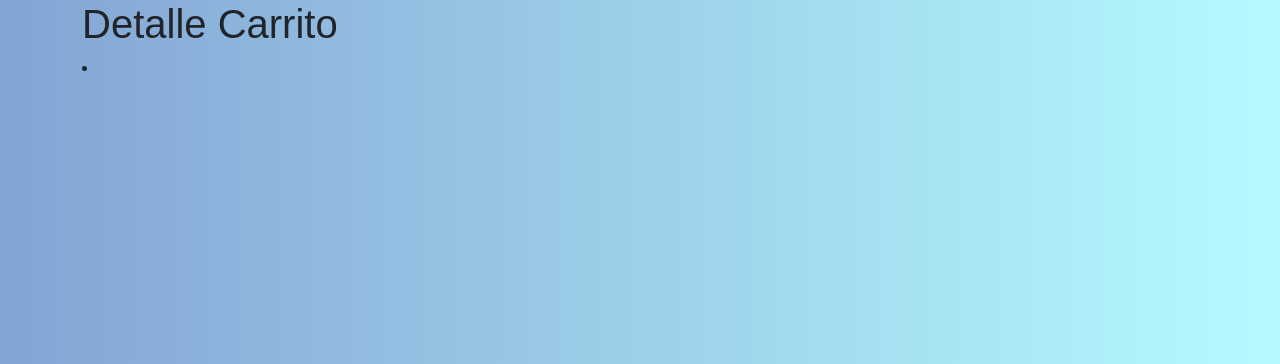
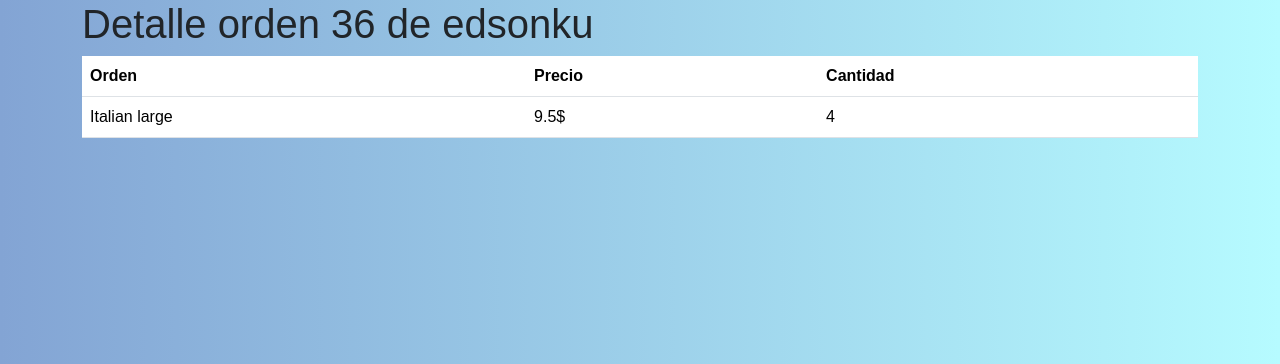
Before and after one commit to edsonku/cs50w-project3, a Django app: page /detalleorden/36 in a window 1280 px wide. Shown: the part 56-420 px from the top of the page. Run offline with Django 3.2, Linux system fonts and the light colour scheme; a user stored in the database is signed in; data comes from the database, SQL or seed files in the repository; both versions use the stored data as it was after the commit; some libraries are stand-ins or nearby versions.

Commit message:
hoy entrego 90

```diff
--- a/orders/templates/orders/detalleorden.html
+++ b/orders/templates/orders/detalleorden.html
@@ -1,18 +1,79 @@
 {% extends 'base.html' %}
 {% block main %}
-<h1> Detalle Carrito</h1>
+<h1> Detalle orden {{orden.pk}}  de {{orden.cliente}}</h1>
 
 
 
-    {% csrf_token %}
+{% csrf_token %}
+
+
+<table class="table">
+    <thead>
+      <tr>
+        <th scope="col">Orden</th>
+        <th scope="col">Precio</th>
+        <th scope="col">Cantidad</th>
+
+      </tr>
+    </thead>
+    <tbody>
+        {% for detalle in orden.pizza.all %}
+      <tr>
+        <td>
+            {{detalle.pizza.pizza}}
+               {{detalle.pizza.size}}, {%for topping in detalle.toppings.all%}
+               {{topping.topings}}
+               {%endfor%}
+           </td>
+        <td>{{detalle.price}}$</td>
+        <td>{{detalle.cantidad}}</td>
+      </tr>
+      {%endfor%}
+
+      {%for detalle in orden.pastas.all%}
+      <tr>
+
+
+        <td>{{detalle.pasta.pasta}}</td>
+        <td>{{detalle.price}} $</td>
+        <td>{{detalle.cantidad}}</td>
+      </tr>
+      {%endfor%}
+
+      {% for detalle in orden.subs.all %}
+      <tr>
+          <td>
+            {{detalle.sub.subs}} {{detalle.sub.size}}
+            </td>
+
+          <td>{{detalle.price}}$</td>
+
+          <td>{{detalle.cantidad}}</td>
+      </tr>
+      {%endfor%}
+      {% for detalle in orden.dinner.all %}
+      <tr>
+          <td>{{detalle.dinner.dinner}}</td>
+
+          <td>{{detalle.price}}</td>
+
+
+          <td>{{detalle.cantidad}}</td>
+      </tr>
+      {%endfor%}
+      {% for detalle in orden.salad.all %}
+      <tr>
+          <td>{{detalle.salad.salads}}</td>
+
+          <td>{{detalle.price}} </td>
+
+          <td>{{detalle.cantidad}}</td>
+      </tr>
+      {%endfor%}
+    </tbody>
+  </table>
 
 
 
 
-<li>{%for detalle in orden.pastas.all%}
-    {{detalle.pasta.pasta}}
-    {{detalle.cantidad}}
-    {{detalle.price}}
-    {%endfor%}</li>
-
 {% endblock %}
--- a/static/style.css
+++ b/static/style.css
@@ -78,13 +78,3 @@
   .card-description {
     padding: 5px 25px 20px;
   }
-
-  select{
-    padding: 5px 8px;
-    width: 130%;
-    border: 12px;
-    box-shadow: none;
-    background-color: transparent;
-    background-image: none;
-    appearance: none;
- }
```
Also changed, not shown: orders/templates/orders/ordenes.html (+11 -53 lines), db.sqlite3.
